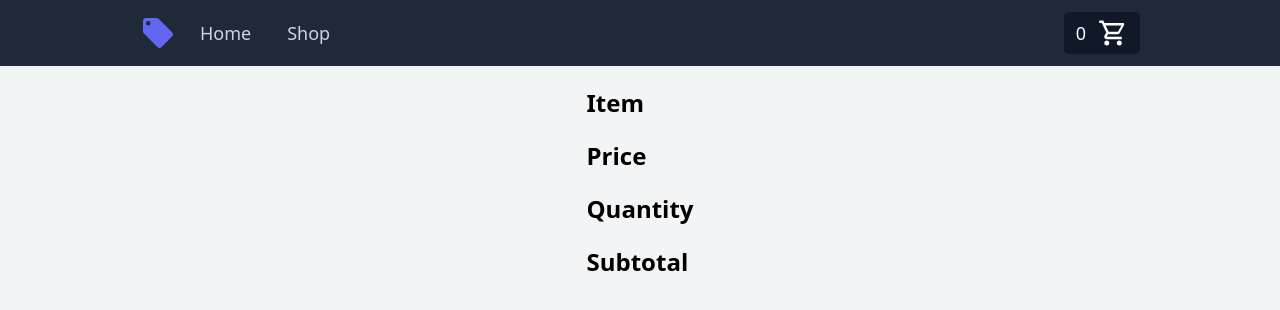
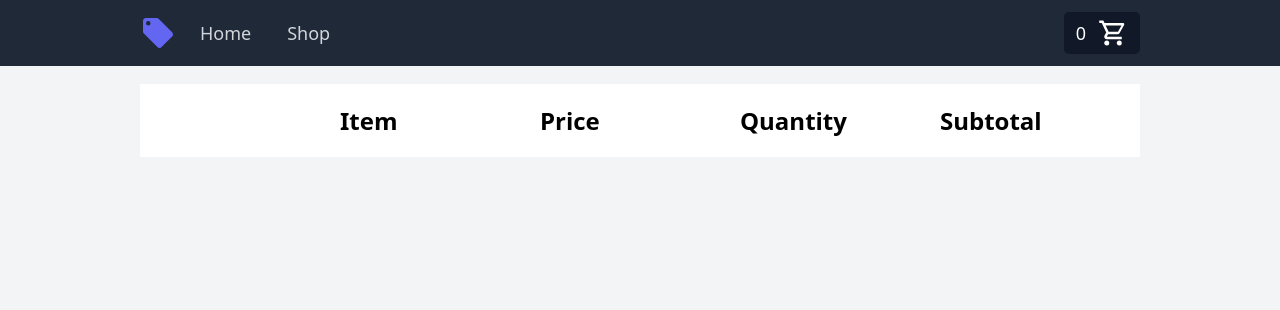
Before and after one commit to localtoast42/odin-shopping-cart, a React (Vite) app: page /checkout in a window 1280 px wide. Shown: the top 310 px of the page. Built offline with nearby package versions, Linux system fonts and the light colour scheme.

Commit message:
Apply basic styling to Checkout

```diff
--- /dev/null
+++ b/src/components/Checkout.css
@@ -0,0 +1,15 @@
+.checkout-container {
+    margin-top: 18px;
+    display: flex;
+    flex-direction: column;
+    width: clamp(320px, 80vw, 1000px);
+}
+
+.checkout-list {
+    background-color: white;
+}
+
+.checkout-header {
+    display: grid;
+    grid-template-columns: repeat(5, 1fr);
+}
--- a/src/components/Checkout.jsx
+++ b/src/components/Checkout.jsx
@@ -1,3 +1,4 @@
+import './Checkout.css';
 import { useOutletContext } from "react-router-dom";
 import CheckoutItem from "./CheckoutItem";
 
```
